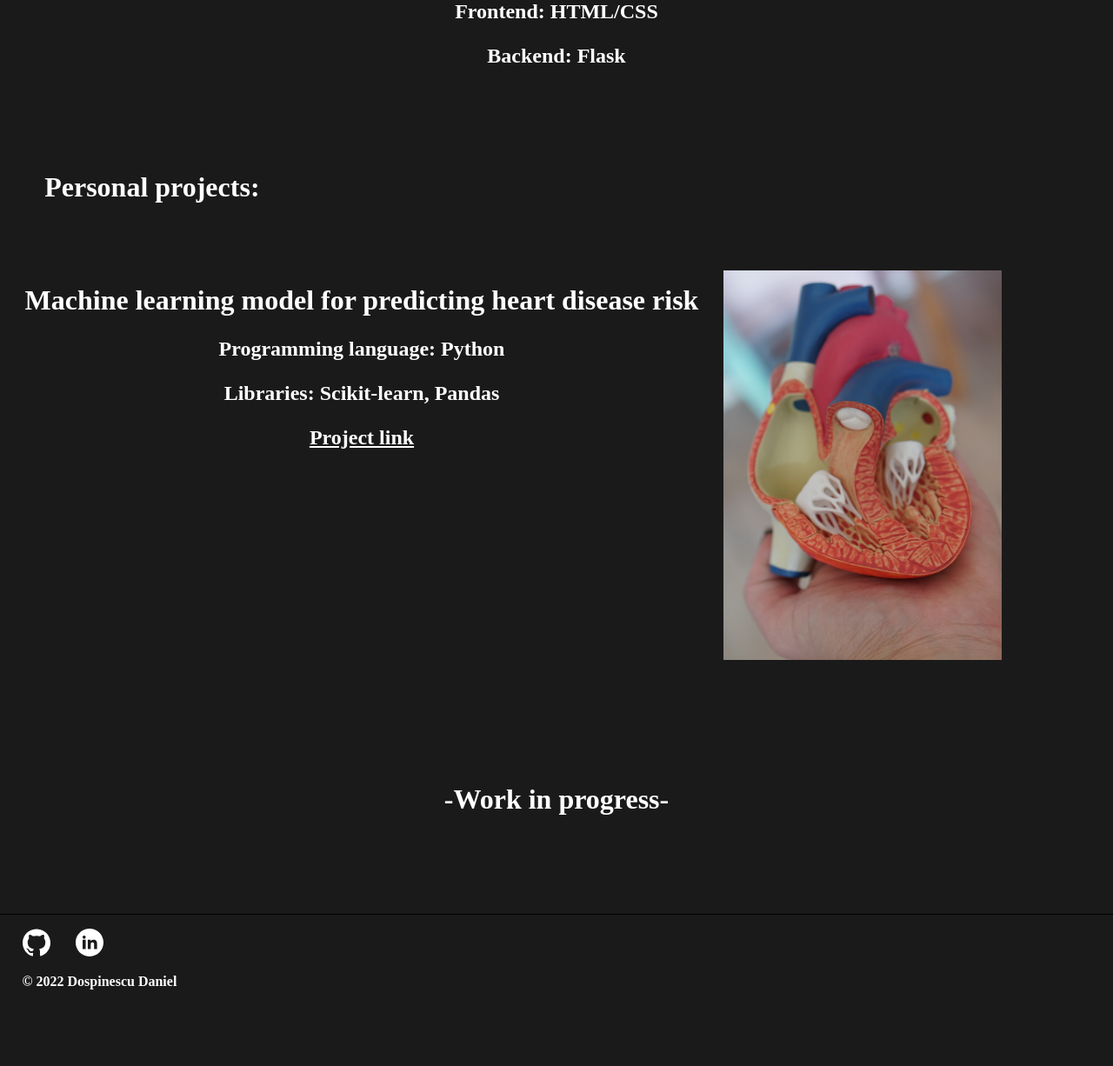
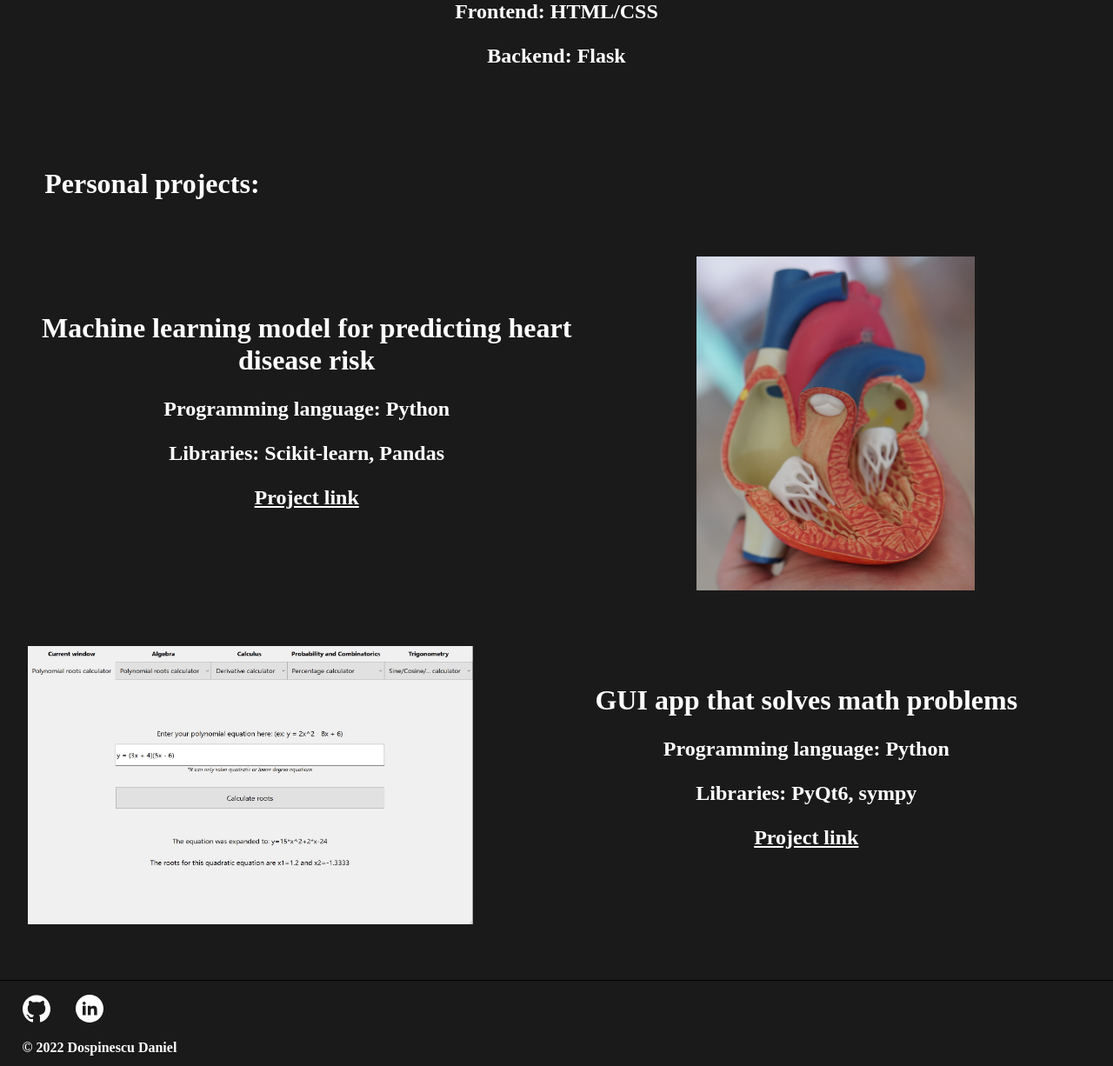
Before and after one commit to dospix/Portfolio-Website, a Flask app: page / in a window 1280 px wide. Shown: the part 201-1427 px from the top of the page at 87% size. Before the commit the page ends 1339 px from the top, so only its background shows below. Run offline with Flask 2, Linux system fonts and the light colour scheme; parts of the project's set-up code (start-up, migrations or seed data) failed here and were passed over.

Commit message:
add new project to homepage

```diff
--- a/static/css/index_style.css
+++ b/static/css/index_style.css
@@ -38,15 +38,15 @@ h1, h2, h3, h4, h5, h6, p {
     }
 
     #projects-header{
-        height: 25vh;
+        height: 2vh;
         display: flex;
         align-items: center;
         padding-left: 3vw;
+        padding-bottom: 10vh;
         font-size: 1.5em;
     }
 
     .project {
-        background-color: red;
         display: flex;
         justify-content: center;
     }
@@ -58,18 +58,19 @@ h1, h2, h3, h4, h5, h6, p {
     }
 
     .project > .image {
-        width: 35%;
+        width: 50%;
     }
 
     .right-image {
         width: 30vw;
         height: 40vw;
+        margin-top: 3vh;
     }
 
-    .work-in-progress{
-        height: 35vh;
-        line-height: 35vh;
-        font-size: 0.75em;
+    .left-image {
+        width: 50vw;
+        height: 25vw;
+        margin: 5vh 0 5vh 5vw;
     }
 
     #footer {
@@ -112,16 +113,17 @@ h1, h2, h3, h4, h5, h6, p {
     }
 
     #projects-header{
-        height: 20vh;
+        height: 1vh;
         display: flex;
         align-items: center;
         padding-left: 3vw;
+        padding-top: 10vh;
     }
 
     .project {
-        background-color: red;
         display: flex;
         justify-content: center;
+        height: 35vw;
     }
 
     .project > .text {
@@ -130,17 +132,27 @@ h1, h2, h3, h4, h5, h6, p {
     }
 
     .project > .image {
-        width: 35%;
+        width: 50%;
+        margin: 8vh 0 0 2.5vw;
     }
 
     .right-image {
         width: 25vw;
         height: 35vw;
+        margin: 0 0 50vh 5vw;
     }
 
-    .work-in-progress{
-        height: 35vh;
-        line-height: 35vh;
+    .left-title{
+        margin: 15vh 0 0 0;
+    }
+
+    .left-image {
+        width: 40vw;
+        height: 25vw;
+    }
+
+    .right-title {
+        margin-top: 12.5vh;
     }
 
     #footer {
--- a/templates/index.html
+++ b/templates/index.html
@@ -37,8 +37,16 @@
         </div>
     </div>
 
-    <div class="centered-title work-in-progress">
-        <h1>-Work in progress-</h1>
+    <div class="project">
+        <div class="image">
+            <img class="left-image" src="../static/images/math_app.jpg" alt="math app picture">
+        </div>
+        <div class="text">
+            <h1 class="right-title">GUI app that solves math problems</h1>
+            <h2 class="right-subtitle">Programming language: Python</h2>
+            <h2 class="right-subtitle">Libraries: PyQt6, sympy</h2>
+            <a href="/math-app-project"><h2>Project link</h2></a>
+        </div>
     </div>
 
 
```
Also changed, not shown: static/images/math_app.jpg (added).
